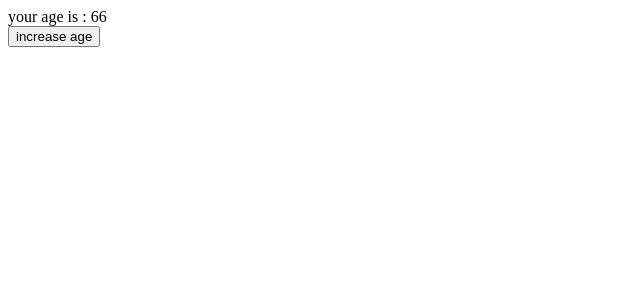
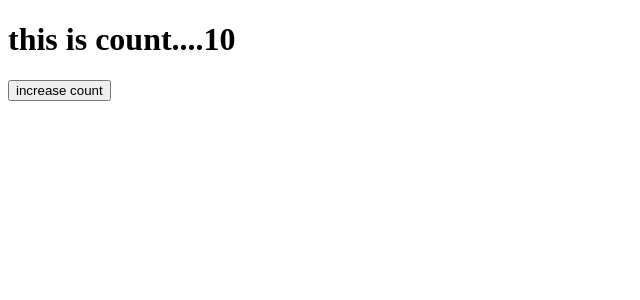
Before and after one commit to Sanowar72/react-teaching2, a React (Vite) app: page / in a window 1280 px wide. Shown: the top 300 px of the page, without its empty margins (0-640 px from the left). Built offline with nearby package versions, Linux system fonts and the light colour scheme.

Commit message:
inline and previous value of state added

```diff
--- a/src/App.jsx
+++ b/src/App.jsx
@@ -1,13 +1,29 @@
-import { useState } from "react";
-import FirstFolder from "./components/FirstFolder";
+import React, { useState } from "react";
+import Header from "./components/header/Header";
 import Counter from "./components/counter/Counter";
 
-function App() {
+const App = () => {
+  const [count, setCount] = useState(10);
+
+  // const increaseCount = () => {
+  //   for (let i = 1; i <= 5; i++) {
+  //     console.log("function running...");
+  //     setCount((p) => p + 1);
+  //   }
+  // };
+
   return (
     <>
-      <Counter />
+      <h1>this is count....{count}</h1>
+      <button
+        onClick={() => {
+          setCount(count + 1);
+        }}
+      >
+        increase count
+      </button>
     </>
   );
-}
+};
 
 export default App;
--- a/src/components/FirstFolder.jsx
+++ /dev/null
@@ -1,13 +0,0 @@
-const FirstFolder = () => {
-  return (
-    <>
-      <p>
-        Lorem ipsum, dolor sit amet consectetur adipisicing elit. At, quas
-        consequuntur repudiandae similique iusto ex blanditiis perferendis
-        nostrum praesentium? Eligendi!
-      </p>
-    </>
-  );
-};
-
-export default FirstFolder;
--- a/src/components/counter/Counter.jsx
+++ b/src/components/counter/Counter.jsx
@@ -1,17 +1,4 @@
-import React, { useState } from "react";
-
-function Counter() {
-  const [age, setAge] = useState(66);
-
-  const incrementAge = () => {
-    setAge(age + 1);
-  };
-  return (
-    <>
-      <div>your age is : {age}</div>
-      <button onClick={incrementAge}>increase age</button>
-    </>
-  );
-}
-
+const Counter = () => {
+  return <>this is counter component</>;
+};
 export default Counter;
--- /dev/null
+++ b/src/components/header/Header.jsx
@@ -0,0 +1,13 @@
+import React from "react";
+
+const Header = () => {
+  return (
+    <>
+      <h1>ghwbvwebfif</h1>
+      <h2>hyebiuwboc</h2>
+      <h3>whjebhwebfiboc</h3>
+    </>
+  );
+};
+
+export default Header;
--- a/src/main.jsx
+++ b/src/main.jsx
@@ -4,6 +4,6 @@ import App from "./App.jsx";
 
 ReactDOM.createRoot(document.getElementById("root")).render(
   <React.StrictMode>
-    <App />
+  <App />
   </React.StrictMode>
 );
```
